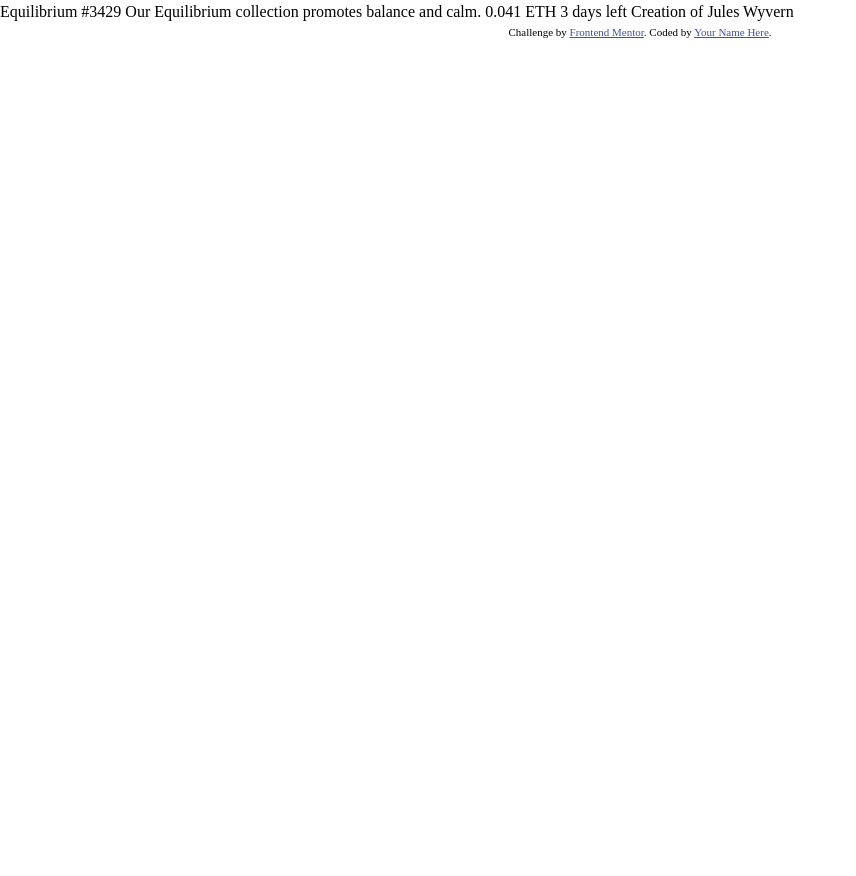
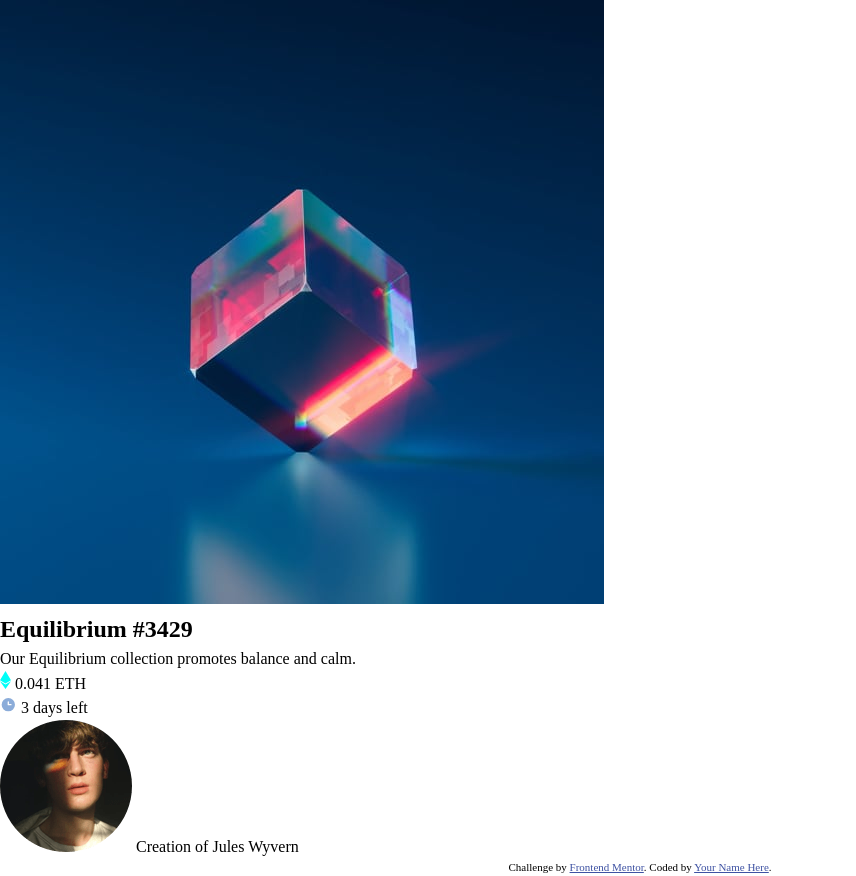
Before and after one commit to Skolpionek/NFT_PreviewCardComponent, a plain HTML site: page index.html in a window 1280 px wide. Shown: the whole page, without its empty margins (0-856 px from the left). Before the commit the page ends 800 px from the top, so only its background shows below. Drawn offline with Linux system fonts and the light colour scheme.

Commit message:
make html boilerplate

```diff
--- a/index.html
+++ b/index.html
@@ -12,15 +12,35 @@
   </style>
 </head>
 <body>
+  <div id="container">
+    <img src="./images/image-equilibrium.jpg" alt="">
+    <h2>Equilibrium #3429</h2>
+    <p class="txt">
+      Our Equilibrium collection promotes balance and calm.
+    </p>
+    <div class="info">
+      <div class="currency">
+        <img src="./images/icon-ethereum.svg" alt="">
+        0.041 ETH
+      </div>
+      <div class="time">
+        <img src="./images/icon-clock.svg" alt="">
+        3 days left
+      </div>
+    </div>
+    <div class="user">
+      <img src="./images/image-avatar.png" alt="">
+      Creation of <span>Jules Wyvern</span>
+    </div>
+  </div>
 
-  Equilibrium #3429
 
-  Our Equilibrium collection promotes balance and calm.
 
-  0.041 ETH
-  3 days left
 
-  Creation of Jules Wyvern
+
+
+
+
 
   <div class="attribution">
     Challenge by <a href="https://www.frontendmentor.io?ref=challenge" target="_blank">Frontend Mentor</a>.
```
